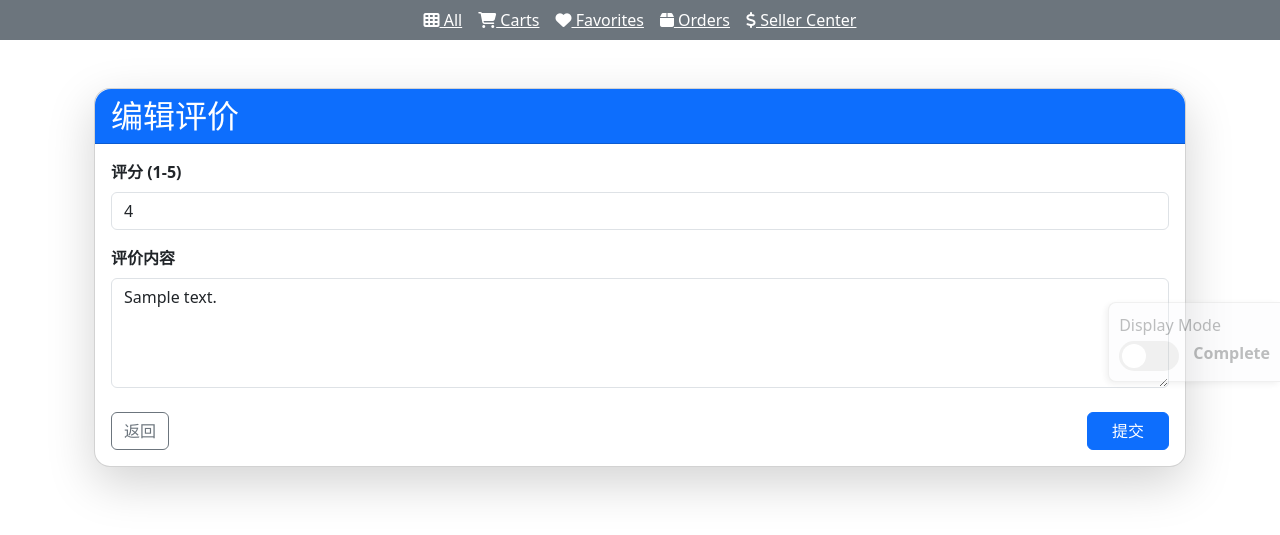
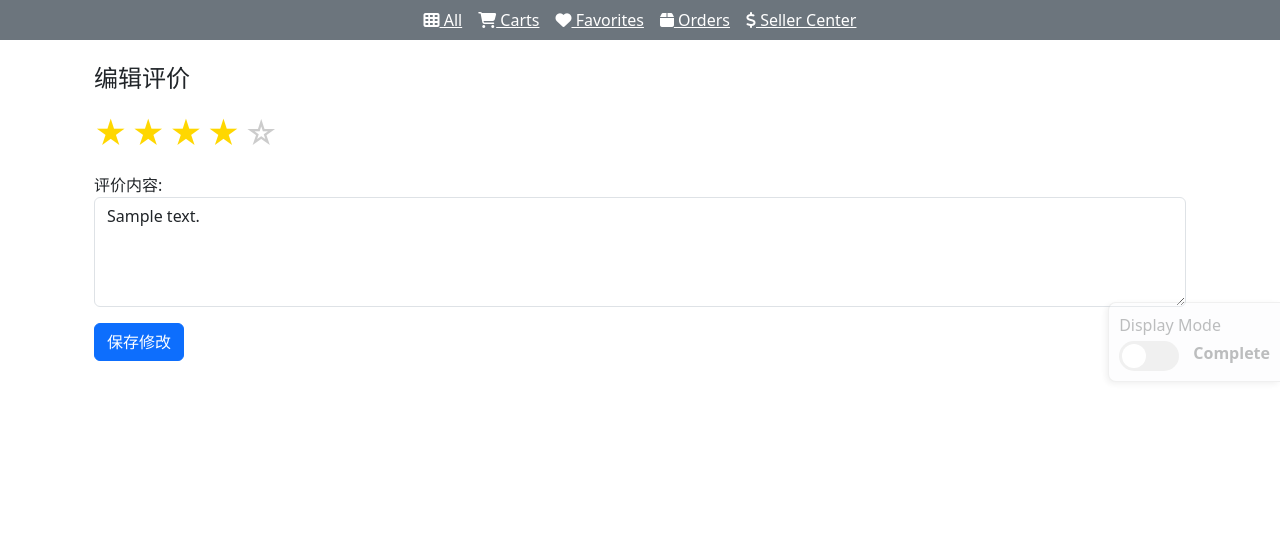
Before and after one commit to DurianLT/Online-Shopping-System-Group-1, a Django app: page /review/update/1/ in a window 1280 px wide. Shown: the part 58-593 px from the top of the page. Run offline with Django 5.2, Linux system fonts and the light colour scheme; a user stored in the database is signed in; tables that the repository leaves empty hold one stand-in row (values such as "Sample post").

Commit message:
评价系统的优化

```diff
--- a/OSSG1/products/forms.py
+++ b/OSSG1/products/forms.py
@@ -7,11 +7,8 @@ class ReviewForm(forms.ModelForm):
         model = Review
         fields = ['rating', 'comment']
         widgets = {
-            'rating': forms.NumberInput(attrs={
-                'class': 'form-control',
-                'min': 1,
-                'max': 5,
-                'placeholder': '请输入评分（1-5）'
+            'rating': forms.HiddenInput(attrs={
+                'id': 'id_rating'  # 供前端 JavaScript 设置值用
             }),
             'comment': forms.Textarea(attrs={
                 'class': 'form-control',
--- a/OSSG1/templates/reviews/review_form.html
+++ b/OSSG1/templates/reviews/review_form.html
@@ -1,35 +1,80 @@
 {% extends 'base.html' %}
 
 {% block content %}
-<div class="container mt-5">
-  <div class="card shadow-lg rounded-4">
-    <div class="card-header bg-primary text-white rounded-top-4">
-      <h2 class="mb-0">
-        {% if form.instance.pk %}编辑评价{% else %}添加评价{% endif %}
-      </h2>
+<div class="container mt-4">
+  <h4 class="mb-3">{{ view.object.pk|yesno:"编辑评价,提交评价" }}</h4>
+
+  <form method="post">
+    {% csrf_token %}
+
+    <!-- 星级评分 -->
+    <div id="star-rating" class="mb-3">
+      {% for i in "12345" %}
+        {% with i=forloop.counter %}
+          <span class="star-icon" data-value="{{ i }}">☆</span>
+        {% endwith %}
+      {% endfor %}
     </div>
-    <div class="card-body">
-      <form method="post">
-        {% csrf_token %}
-        {% for field in form %}
-          <div class="mb-3">
-            <label for="{{ field.id_for_label }}" class="form-label fw-bold">
-              {{ field.label }}
-            </label>
-            {{ field }}
-            {% if field.errors %}
-              <div class="text-danger small mt-1">
-                {{ field.errors|striptags }}
-              </div>
-            {% endif %}
-          </div>
-        {% endfor %}
-        <div class="d-flex justify-content-between mt-4">
-          <a href="javascript:history.back()" class="btn btn-outline-secondary">返回</a>
-          <button type="submit" class="btn btn-primary px-4">提交</button>
-        </div>
-      </form>
+
+    <!-- 隐藏的评分字段（实际提交用） -->
+    <div style="display: none;">
+      {{ form.rating }}
     </div>
-  </div>
+
+    <!-- 评价内容 -->
+    <div class="mb-3">
+      {{ form.comment.label_tag }}
+      {{ form.comment }}
+      {% for error in form.comment.errors %}
+        <div class="text-danger">{{ error }}</div>
+      {% endfor %}
+    </div>
+
+    <button type="submit" class="btn btn-primary">{{ view.object.pk|yesno:"保存修改,提交评价" }}</button>
+  </form>
 </div>
+
+<style>
+  .star-icon {
+    font-size: 2rem;
+    color: #ccc;
+    cursor: pointer;
+    transition: color 0.2s;
+  }
+
+  .star-icon.selected {
+    color: gold;
+  }
+</style>
+
+<script>
+  document.addEventListener('DOMContentLoaded', function () {
+    const stars = document.querySelectorAll('.star-icon');
+    const ratingInput = document.getElementById('id_rating');
+
+    function updateStars(value) {
+      stars.forEach(star => {
+        const val = star.getAttribute('data-value');
+        // 判断星星的显示情况：满星还是空星
+        star.textContent = val <= value ? '★' : '☆';
+        // 给选中的星星添加 selected 类
+        star.classList.toggle('selected', val <= value);
+      });
+    }
+
+    // 初始星级回显
+    if (ratingInput.value) {
+      updateStars(ratingInput.value);
+    }
+
+    // 点击评分星星
+    stars.forEach(star => {
+      star.addEventListener('click', () => {
+        const value = star.getAttribute('data-value');
+        ratingInput.value = value;
+        updateStars(value);
+      });
+    });
+  });
+</script>
 {% endblock %}
```
